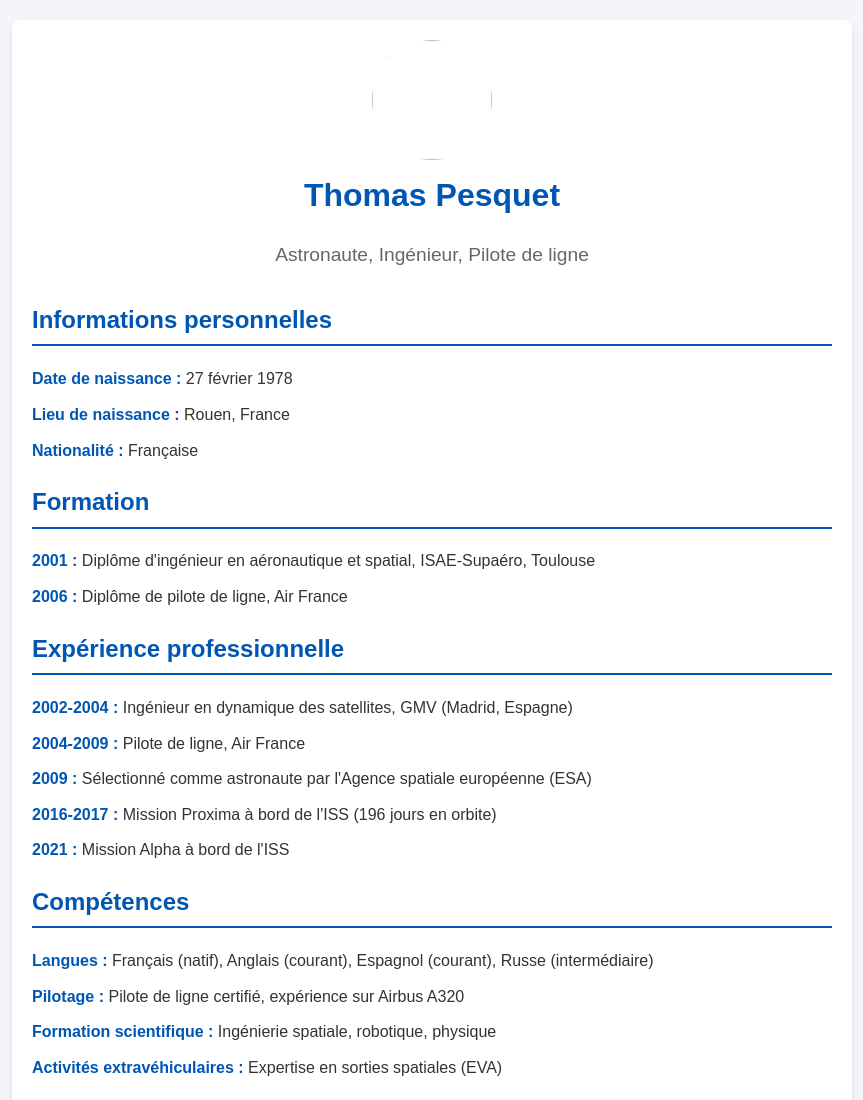
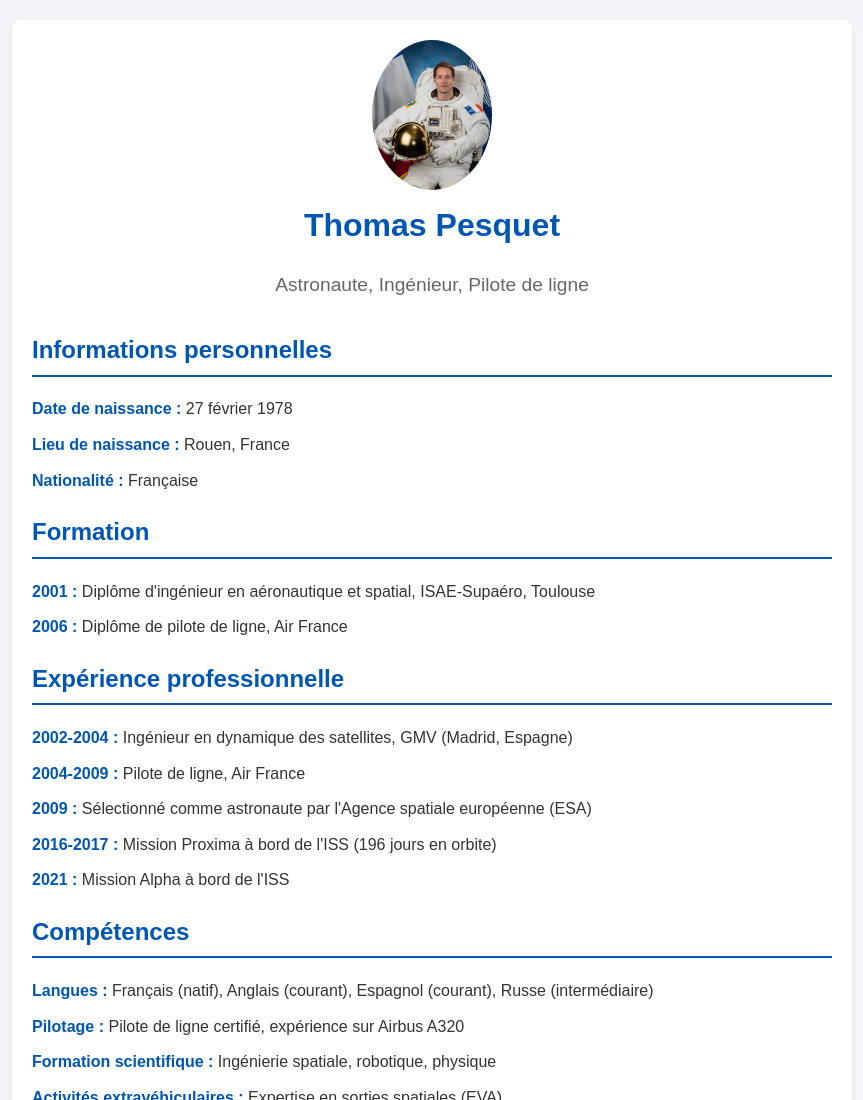
Before and after one commit to AJ-hub-alt/CV-thomas-pesquet, a plain HTML site: page CV.html in a window 1280 px wide. Shown: the top 1100 px of the page, without its empty margins (208-1071 px from the left). Drawn offline with Linux system fonts and the light colour scheme.

Commit message:
Update CV.html

```diff
--- a/CV.html
+++ b/CV.html
@@ -64,7 +64,7 @@
 <body>
     <div class="container">
         <div class="header">
-            <img src=" C:\Users\arthurjoniec\OneDrive - Région Île-de-France\Documents\NSI 1ere\Web\img\jsc2016e026853-3c00d1-1024.jpg alt="Thomas Pesquet">
+            <img src="Thomas Pesquet.jpg" alt="Thomas Pesquet">
             <h1>Thomas Pesquet</h1>
             <p>Astronaute, Ingénieur, Pilote de ligne</p>
         </div>
```
